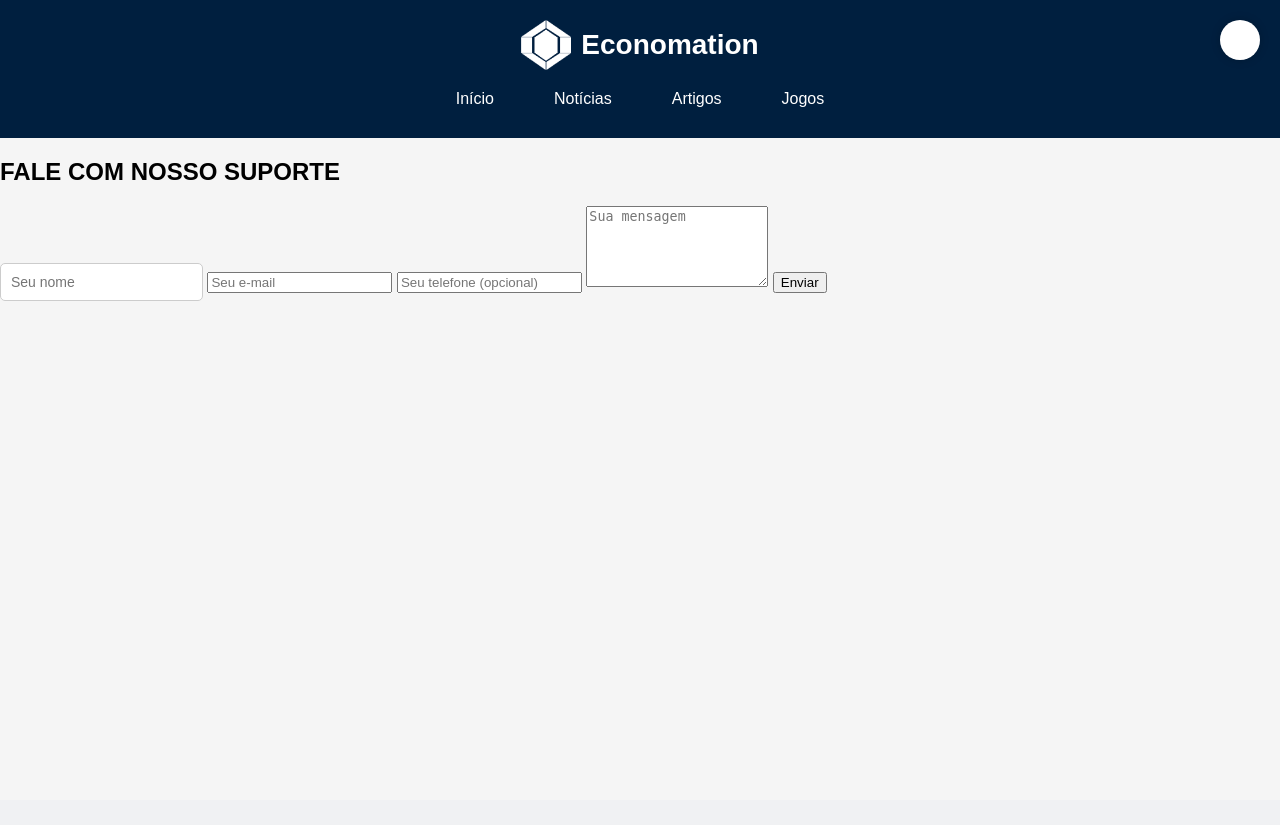
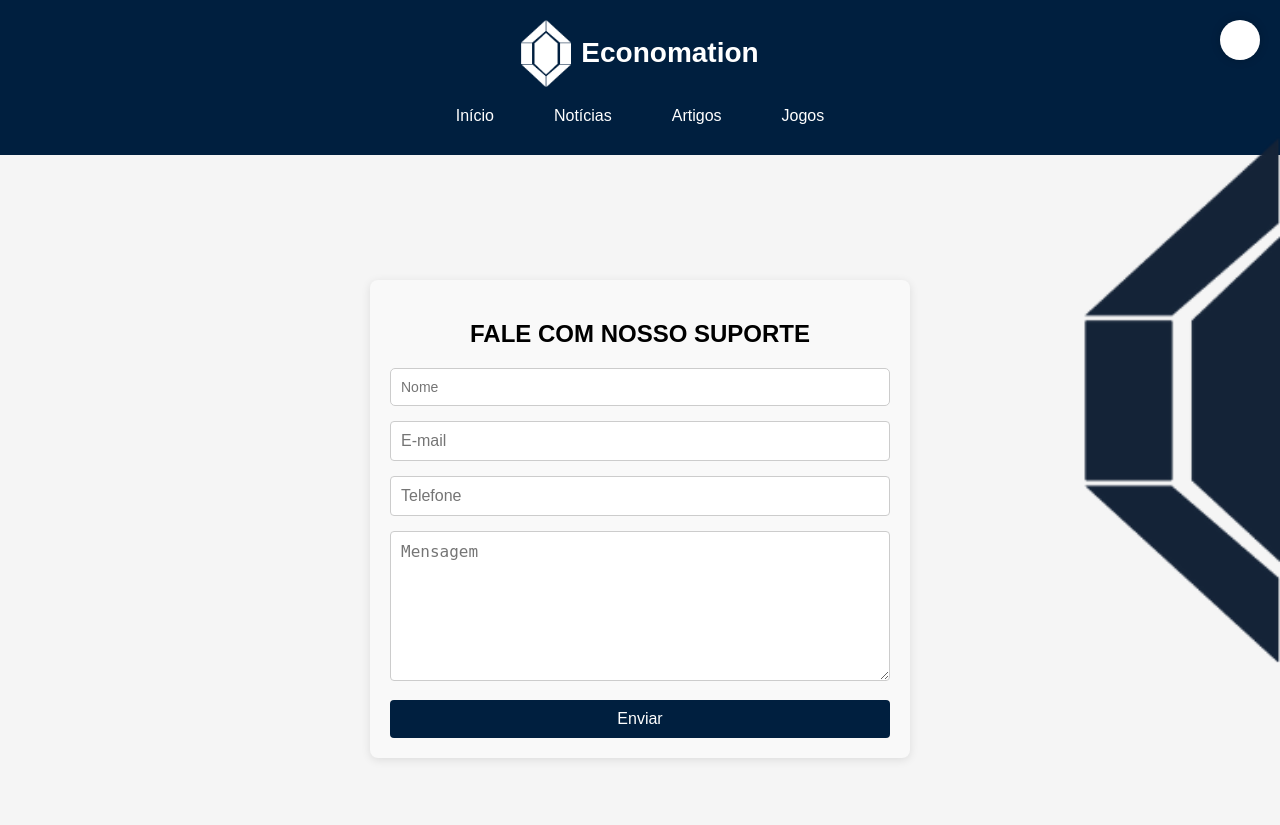
Before and after one commit to Lhc128/projeto-software, a Django app: template Economation/templates/suporte.html in a window 1280 px wide. Before the commit the page ends 301 px from the top, so only its background shows below. Run offline with Django 5.2, Linux system fonts and the light colour scheme; the template is opened without the code that fills it, so the values that code supplies are empty.

Commit message:
Ajustes no CSS do template suporte.html

```diff
--- a/Economation/static/styles.css
+++ b/Economation/static/styles.css
@@ -23,7 +23,7 @@ body {
 
 .logo {
     width: 50px;
-    height: 50px;
+    height: auto;
     margin-right: 10px;
 }
 
@@ -44,6 +44,7 @@ body {
     z-index: 100; /* Certifica-se de que o círculo fique visível acima de outros elementos */
 }
 
+/* Navegação */
 nav {
     display: flex;
     justify-content: center;
@@ -320,3 +321,72 @@ hr {
 .ver-mais:hover {
     background-color: #002f5f;
 }
+
+.fale-suporte {
+    width: 100%;
+    max-width: 500px; /* Ajuste conforme necessário */
+    margin: 125px auto 0;
+    padding: 20px;
+    background-color: #f9f9f9;
+    border-radius: 8px;
+    box-shadow: 0 2px 10px rgba(0, 0, 0, 0.1);
+    position: relative;
+}
+
+.fale-suporte h2 {
+    text-align: center;
+    margin-bottom: 20px;
+}
+
+.input-box {
+    margin-bottom: 15px; /* Espaço entre os campos */
+}
+
+.contact-form-input,
+.contact-form-textarea {
+    width: 100%;
+    padding: 10px;
+    font-size: 16px;
+    border: 1px solid #ccc;
+    border-radius: 4px;
+    box-sizing: border-box; /* Para incluir padding e border no cálculo do width */
+    z-index: 1;
+}
+
+.contact-form-textarea {
+    height: 150px; /* Ajuste o tamanho da área de texto conforme necessário */
+}
+
+button {
+    width: 100%;
+    padding: 10px;
+    background-color: #001f3f;
+    color: white;
+    border: none;
+    border-radius: 4px;
+    font-size: 16px;
+    cursor: pointer;
+    transition: background-color 0.3s;
+}
+
+button:hover {
+    background-color: #0056b3;
+}
+
+.logo-cortada {
+    position: absolute;
+    top: 50%;
+    right: 0;
+    transform: translateY(-50%);
+    z-index: 10;
+    margin: 0;
+    padding: 0;
+}
+
+.logo-cortada img {
+    width: 850px;
+    height: auto;
+    display: block;
+    margin: 0;
+    padding: 0;
+}
--- a/Economation/templates/suporte.html
+++ b/Economation/templates/suporte.html
@@ -13,7 +13,6 @@
         <div class="header">
             <div class="logo-container">
                 <img src="{% static 'images/logo.png' %}" alt="Logo Economation" class="logo">
-
                 <h1>Economation</h1>
             </div>
             <nav>
@@ -26,19 +25,26 @@
         </div>
     </header>
 
-    <section class="fale-suporte">
-        <div class="contact-form-container">
-            <div class="contact-form-box">
-                <h2>FALE COM NOSSO SUPORTE</h2>
-                <form action="/enviar-mensagem" method="POST">
-                    <input type="text" name="nome" placeholder="Seu nome" required>
-                    <input type="email" name="email" placeholder="Seu e-mail" required>
-                    <input type="tel" name="telefone" placeholder="Seu telefone (opcional)">
-                    <textarea name="mensagem" rows="5" placeholder="Sua mensagem" required></textarea>
-                    <button type="submit">Enviar</button>
-                </form>
-            </div>
+    <div class="fale-suporte">
+        <h2>FALE COM NOSSO SUPORTE</h2>
+        <div class="input-box">
+            <input type="text" placeholder="Nome" class="contact-form-input">
         </div>
-    </section>
+        <div class="input-box">
+            <input type="email" placeholder="E-mail" class="contact-form-input">
+        </div>
+        <div class="input-box">
+            <input type="email" placeholder="Telefone" class="contact-form-input">
+        </div>
+        <div class="input-box">
+            <textarea placeholder="Mensagem" class="contact-form-textarea"></textarea>
+        </div>
+        <button type="submit">Enviar</button>
+    </div>
+
+    <div class="logo-cortada">
+        <img src="{% static 'images/logo_cortada.png' %}" alt="Logo Cortada" class="logo">
+    </div>
+
 </body>
 </html>
--- a/Economation/views.py
+++ b/Economation/views.py
@@ -5,3 +5,6 @@ def noticias(request):
 
 def artigos(request):
     return render(request, 'artigos.html')
+
+def suporte(request):
+    return render(request, 'suporte.html')
--- a/django_project/urls.py
+++ b/django_project/urls.py
@@ -6,4 +6,5 @@ urlpatterns = [
     path('', views.noticias, name='noticias'),
     path('artigos/', views.artigos, name='artigos'),
     path('admin/', admin.site.urls),
+    path('suporte/', views.suporte, name='suporte'),
 ]
```
Also changed, not shown: django_project/settings.py (+6 -2 lines), Economation/static/images/logo_cortada.png (added).
